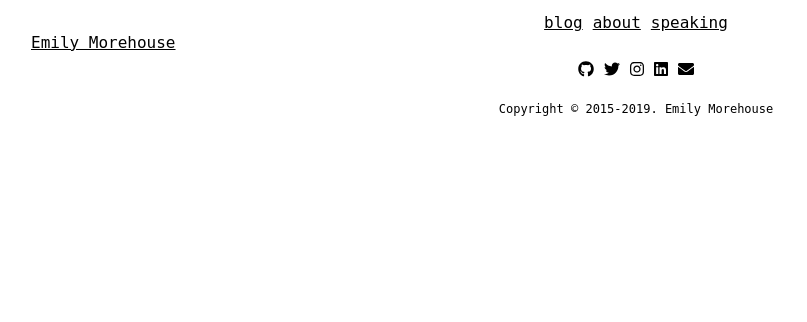
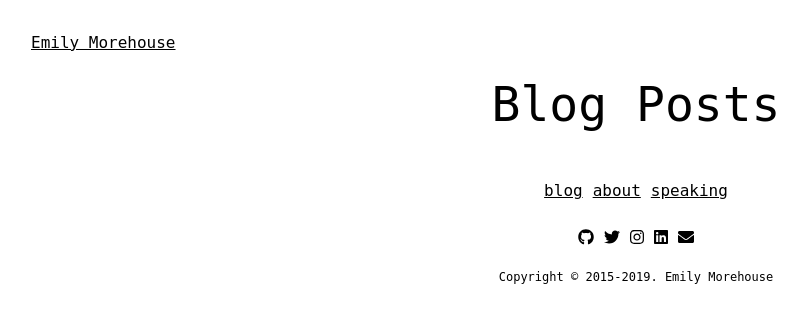
Before and after one commit to emilyemorehouse/emilyemorehouse.com, a Gatsby site: page /blog in a window 1280 px wide. Shown: the whole page, without its empty margins (4-811 px from the left). Built offline with nearby package versions, Linux system fonts and the light colour scheme; Gatsby itself is replaced by a stand-in of ours.

Commit message:
💄 Add "Blog Posts" header to blog list

```diff
--- a/src/pages/blog.jsx
+++ b/src/pages/blog.jsx
@@ -1,6 +1,7 @@
 import React from 'react'
 import Helmet from 'react-helmet'
 import { graphql } from 'gatsby'
+import { Heading } from 'rebass'
 
 import Layout from '../layout'
 import PostListing from '../components/PostListing/PostListing'
@@ -17,6 +18,11 @@ class Blog extends React.Component {
         <div className="blog-container">
           <Helmet title={config.siteTitle} />
           <SEO />
+
+          <Heading mt={80} mb={40} fontFamily="mono" fontSize={[5, 6]} textAlign="center">
+            Blog Posts
+          </Heading>
+
           <PostListing postEdges={postEdges} />
         </div>
       </Layout>
```
